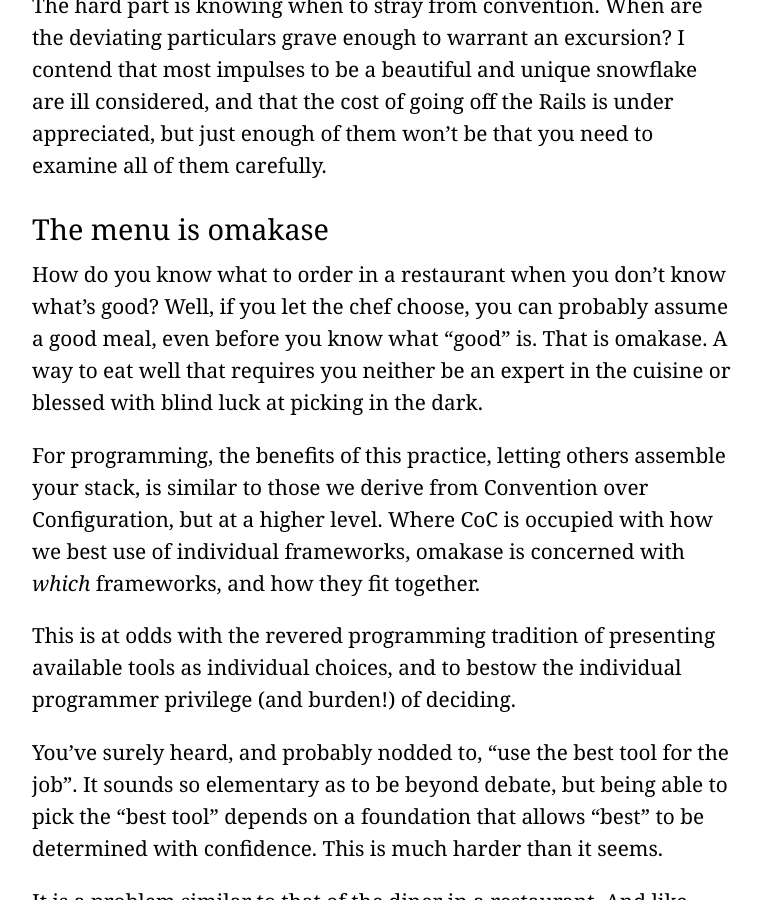
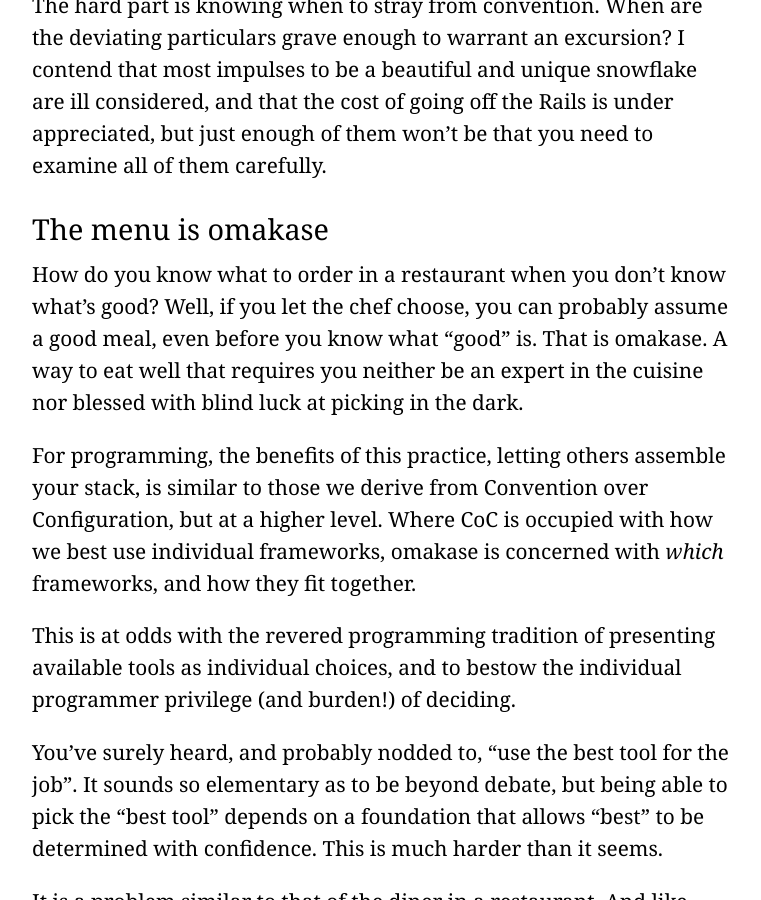
Before and after one commit to rails/homepage, a Jekyll site: the page built from doctrine.html, in a window 1280 px wide and 900 px high, scrolled down 7220 px. Shown: the whole window, without its empty margins (258-1019 px from the left). Built offline with Jekyll 4.4.1, drawn with Linux system fonts in a browser that asks for light colours; some of the changed text lies outside the part shown.

Commit message:
Fix some miscellaneous grammar/style issues

```diff
--- a/doctrine.html
+++ b/doctrine.html
@@ -109,9 +109,9 @@ permalink: /doctrine/
 
       <h2 id="omakase">The menu is omakase</h2>
 
-      <p>How do you know what to order in a restaurant when you don’t know what’s good? Well, if you let the chef choose, you can probably assume a good meal, even before you know what “good” is. That is omakase. A way to eat well that requires you neither be an expert in the cuisine or blessed with blind luck at picking in the dark.
+      <p>How do you know what to order in a restaurant when you don’t know what’s good? Well, if you let the chef choose, you can probably assume a good meal, even before you know what “good” is. That is omakase. A way to eat well that requires you neither be an expert in the cuisine nor blessed with blind luck at picking in the dark.
 
-      <p>For programming, the benefits of this practice, letting others assemble your stack, is similar to those we derive from Convention over Configuration, but at a higher level. Where CoC is occupied with how we best use of individual frameworks, omakase is concerned with <em>which</em> frameworks, and how they fit together.
+      <p>For programming, the benefits of this practice, letting others assemble your stack, is similar to those we derive from Convention over Configuration, but at a higher level. Where CoC is occupied with how we best use individual frameworks, omakase is concerned with <em>which</em> frameworks, and how they fit together.
 
       <p>This is at odds with the revered programming tradition of presenting available tools as individual choices, and to bestow the individual programmer privilege (and burden!) of deciding.
 
```
Also changed, not shown: other parts of doctrine.html (+2 -2 lines).
